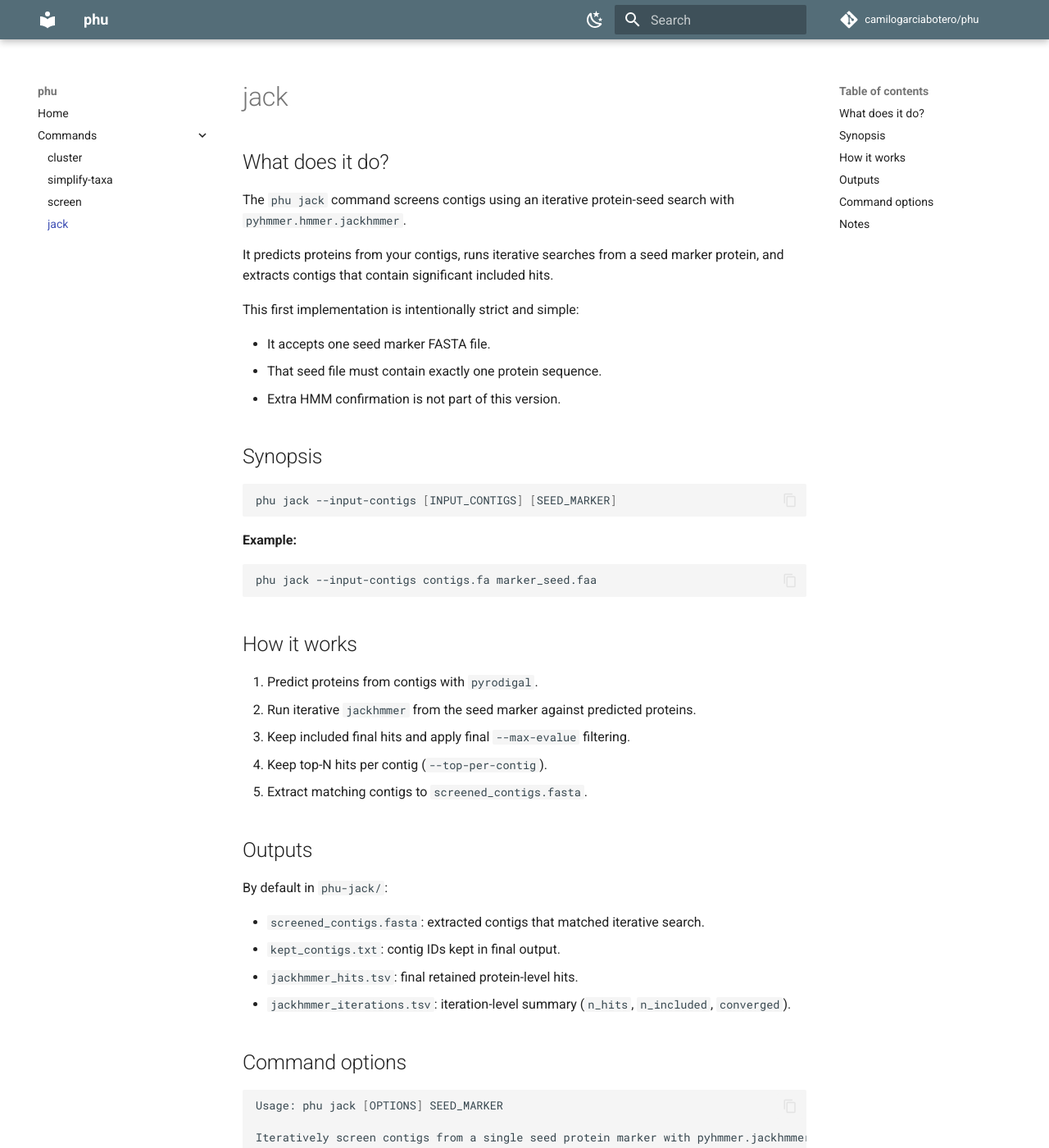
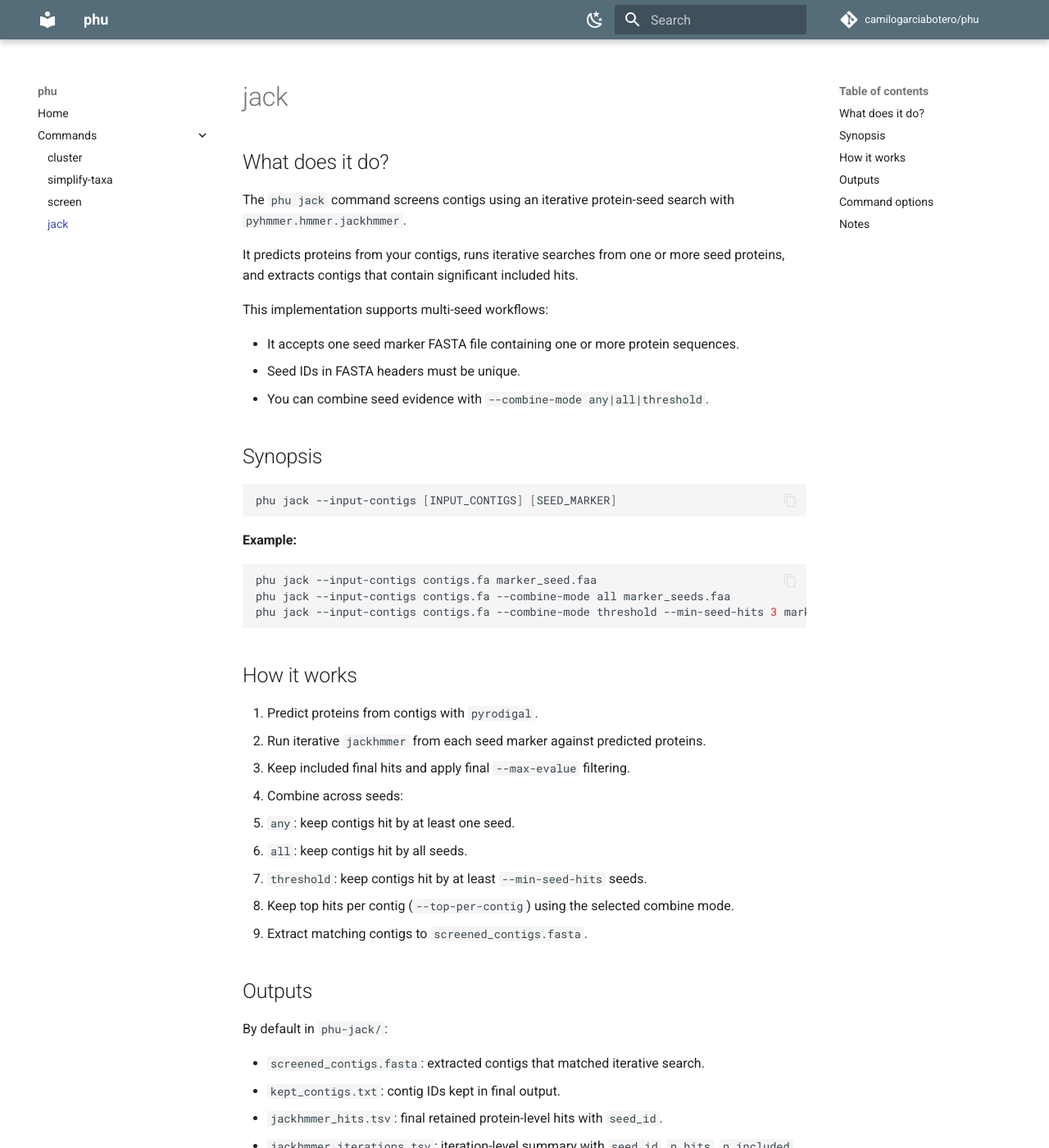
Before and after one commit to camilogarciabotero/phu, an MkDocs documentation site: the page built from docs/commands/jack.md, in a window 1280 px wide and 1400 px high. Shown: the whole window at 82% size. Built offline with MkDocs 1.6.1 and Material for MkDocs 9.7.7, drawn with Linux system fonts in a browser that asks for light colours; comment, search, counter and statistics services are not loaded; some of the changed text lies outside the part shown.

Commit message:
Update documentation for `jack` command to support multi-seed workflows and clarify usage

````diff
--- a/docs/commands/jack.md
+++ b/docs/commands/jack.md
@@ -4,13 +4,13 @@
 
 The `phu jack` command screens contigs using an iterative protein-seed search with `pyhmmer.hmmer.jackhmmer`.
 
-It predicts proteins from your contigs, runs iterative searches from a seed marker protein, and extracts contigs that contain significant included hits.
+It predicts proteins from your contigs, runs iterative searches from one or more seed proteins, and extracts contigs that contain significant included hits.
 
-This first implementation is intentionally strict and simple:
+This implementation supports multi-seed workflows:
 
-- It accepts one seed marker FASTA file.
-- That seed file must contain exactly one protein sequence.
-- Extra HMM confirmation is not part of this version.
+- It accepts one seed marker FASTA file containing one or more protein sequences.
+- Seed IDs in FASTA headers must be unique.
+- You can combine seed evidence with `--combine-mode any|all|threshold`.
 
 ## Synopsis
 
@@ -22,15 +22,21 @@ phu jack --input-contigs [INPUT_CONTIGS] [SEED_MARKER]
 
 ```bash
 phu jack --input-contigs contigs.fa marker_seed.faa
+phu jack --input-contigs contigs.fa --combine-mode all marker_seeds.faa
+phu jack --input-contigs contigs.fa --combine-mode threshold --min-seed-hits 3 marker_seeds.faa
 ```
 
 ## How it works
 
 1. Predict proteins from contigs with `pyrodigal`.
-2. Run iterative `jackhmmer` from the seed marker against predicted proteins.
+2. Run iterative `jackhmmer` from each seed marker against predicted proteins.
 3. Keep included final hits and apply final `--max-evalue` filtering.
-4. Keep top-N hits per contig (`--top-per-contig`).
-5. Extract matching contigs to `screened_contigs.fasta`.
+4. Combine across seeds:
+  - `any`: keep contigs hit by at least one seed.
+  - `all`: keep contigs hit by all seeds.
+  - `threshold`: keep contigs hit by at least `--min-seed-hits` seeds.
+5. Keep top hits per contig (`--top-per-contig`) using the selected combine mode.
+6. Extract matching contigs to `screened_contigs.fasta`.
 
 ## Outputs
 
@@ -38,18 +44,23 @@ By default in `phu-jack/`:
 
 - `screened_contigs.fasta`: extracted contigs that matched iterative search.
 - `kept_contigs.txt`: contig IDs kept in final output.
-- `jackhmmer_hits.tsv`: final retained protein-level hits.
-- `jackhmmer_iterations.tsv`: iteration-level summary (`n_hits`, `n_included`, `converged`).
+- `jackhmmer_hits.tsv`: final retained protein-level hits with `seed_id`.
+- `jackhmmer_iterations.tsv`: iteration-level summary with `seed_id`, `n_hits`, `n_included`, `converged`.
+
+When `--save-hmm` is enabled:
+
+- Single-seed input: writes `last_iteration.hmm`.
+- Multi-seed input: writes one HMM per seed in `last_iteration_hmms/*.hmm`.
 
 ## Command options
 
 ```bash
 Usage: phu jack [OPTIONS] SEED_MARKER
 
-Iteratively screen contigs from a single seed protein marker with pyhmmer.jackhmmer.
+Iteratively screen contigs from one or more seed protein markers with pyhmmer.jackhmmer.
 
 Arguments:
-  SEED_MARKER                  Seed marker protein FASTA (must contain exactly one sequence)
+  SEED_MARKER                  Seed marker protein FASTA (supports one or more sequences)
 
 Options:
   -i, --input-contigs PATH     Input contigs FASTA [required]
@@ -60,13 +71,17 @@ Options:
       --inc-evalue FLOAT       Inclusion E-value threshold [default: 0.001]
   -e, --max-evalue FLOAT       Max independent E-value for final hits [default: 1e-05]
   -n, --top-per-contig INTEGER Keep top-N hits per contig [default: 1]
+  -c, --combine-mode TEXT      Combine seed hits per contig: any|all|threshold [default: any]
+  -k, --min-seed-hits INTEGER  Minimum number of seeds required for threshold mode [default: 1]
   -g, --min-gene-len INTEGER   Minimum gene length for pyrodigal [default: 90]
   -T, --ttable INTEGER         NCBI translation table [default: 11]
       --keep-proteins / --no-keep-proteins
                                Keep intermediate proteins FASTA
+      --save-hmm / --no-save-hmm
+                               Save final jackhmmer HMM output(s)
   -h, --help                   Show help and exit
 ```
 
 ## Notes
 
-If your seed FASTA contains multiple sequences, `phu jack` exits with an error. This is by design for the first version to keep behavior explicit and predictable.
+If you use `--combine-mode threshold`, `--min-seed-hits` cannot exceed the number of seed sequences in `SEED_MARKER`.
````
Also changed, not shown: README.md (+1 -0 lines), docs/index.md (+4 -3 lines).
